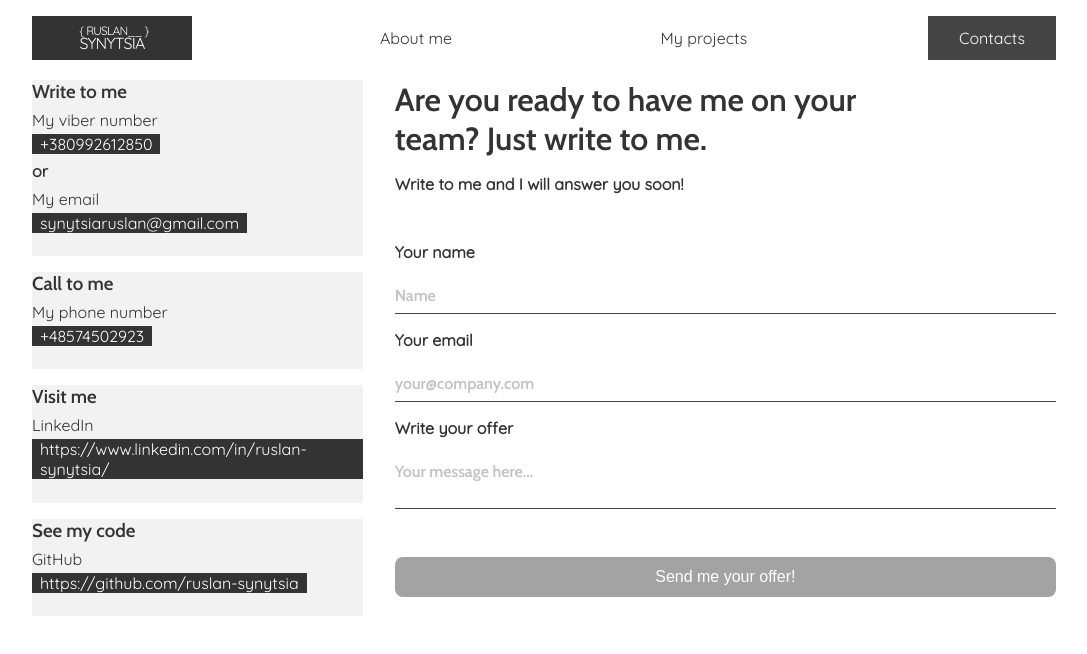
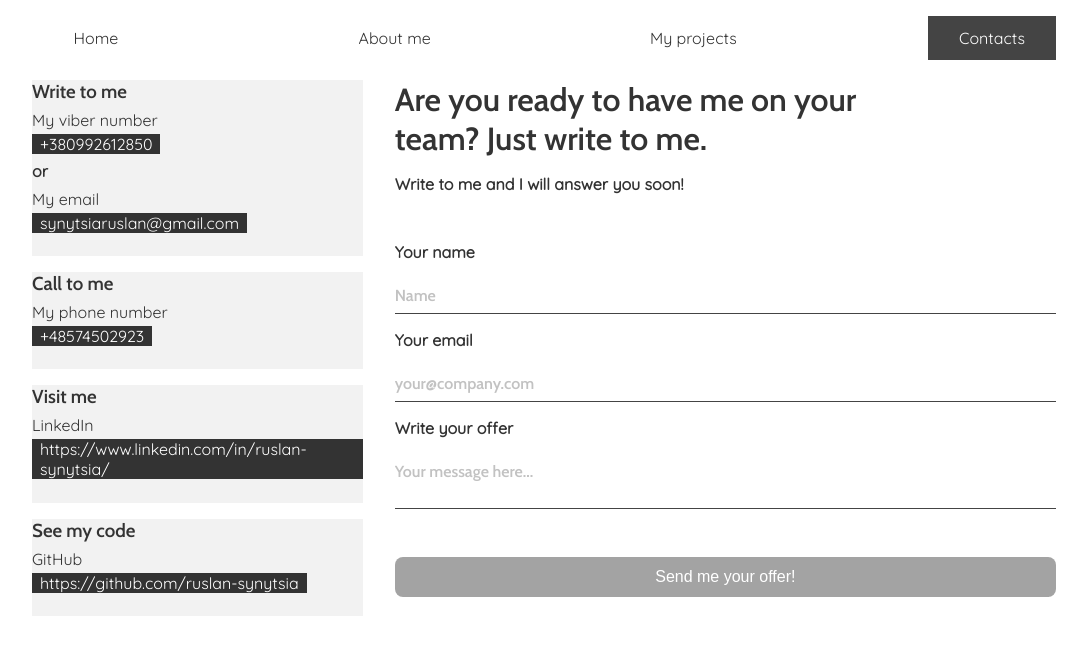
Before and after one commit to ruslan-synytsia/CV-web-app, a React (Create React App) app: page /contacts in a window 1280 px wide. Shown: the top 654 px of the page, without its empty margins (96-1183 px from the left). Built offline with nearby package versions, Linux system fonts and the light colour scheme.

Commit message:
update menu

```diff
--- a/src/Components/Common/Menu/Menu.js
+++ b/src/Components/Common/Menu/Menu.js
@@ -8,6 +8,7 @@ function Menu() {
     const [currentURL, setCurrentURL] = useState(null);
 
     const menuItems = [
+        { path: '/', label: 'Home' },
         { path: '/about', label: 'About me' },
         { path: '/projects', label: 'My projects' },
         { path: '/contacts', label: 'Contacts' }
@@ -39,12 +40,6 @@ function Menu() {
         <>
             <nav>
                 <ul className={style.container}>
-                    <li className={style.logo}>
-                        <Link to={'/'}>
-                            <span className={style.top_part}>&#123; ruslan__ &#125;</span>
-                            <span className={style.bottom_part}>synytsia</span>
-                        </Link>
-                    </li>
                     {menuItems.map((menuItem, index) => (
                         <li key={index}>
                             <Link to={menuItem.path} className={getLiClassName(menuItem.path)}>
--- a/src/Components/Pages/Main/Welcome/Welcome.js
+++ b/src/Components/Pages/Main/Welcome/Welcome.js
@@ -27,7 +27,7 @@ const Welcome = () => {
         return (
             <div className={!state.invisible ? cx(style.Welcome) : state.display ? cx(style.Welcome, style.invisible) : cx(style.Welcome, style.invisible, style.display_none)}>
                 <h1>
-                    <Typewriter text={`Hi, my name is Ruslan./Welcome to my web application CV.`} />
+                    <Typewriter text={`Hi, my name is Ruslan./Welcome to my personal website.`} />
                 </h1>
             </div>
         )
```
